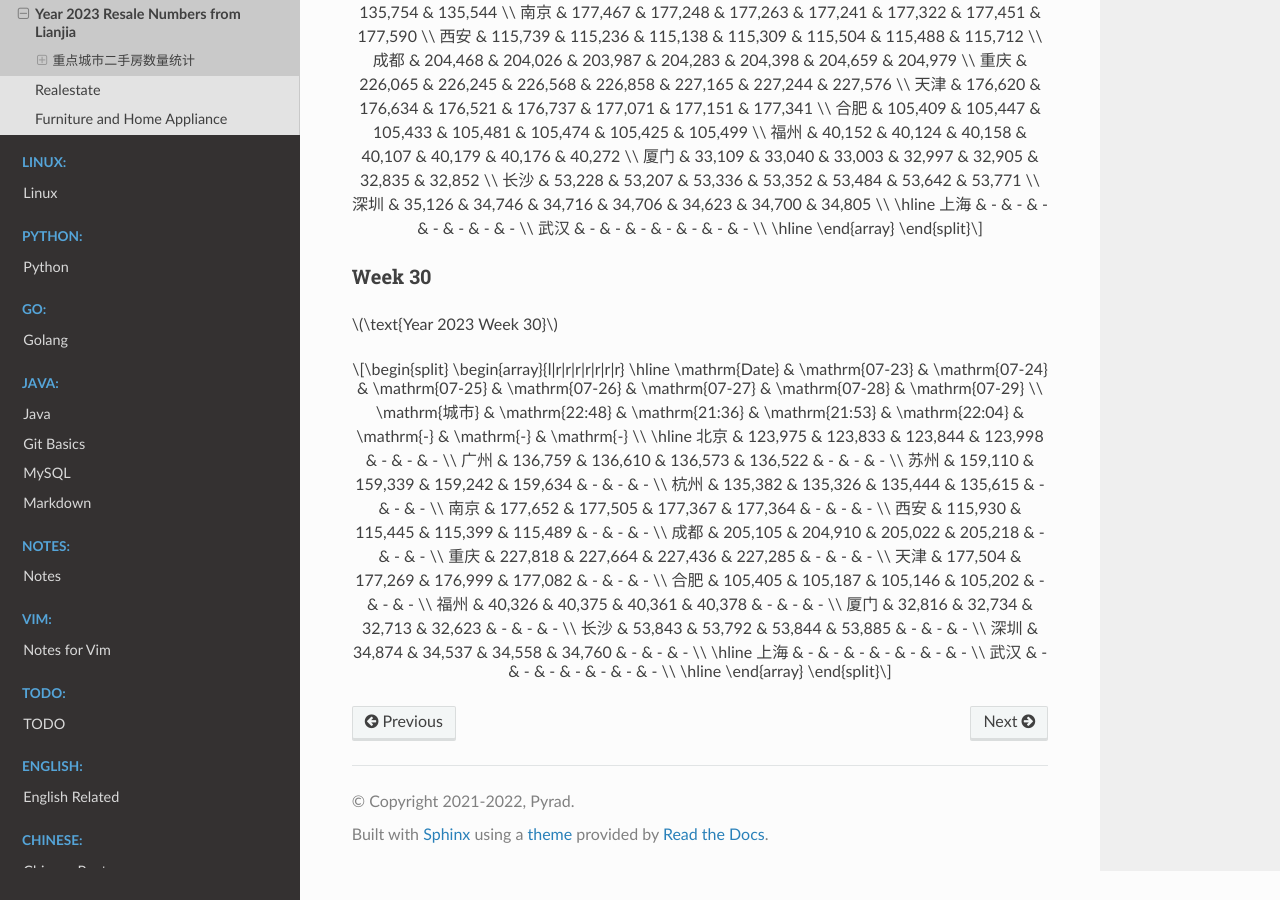
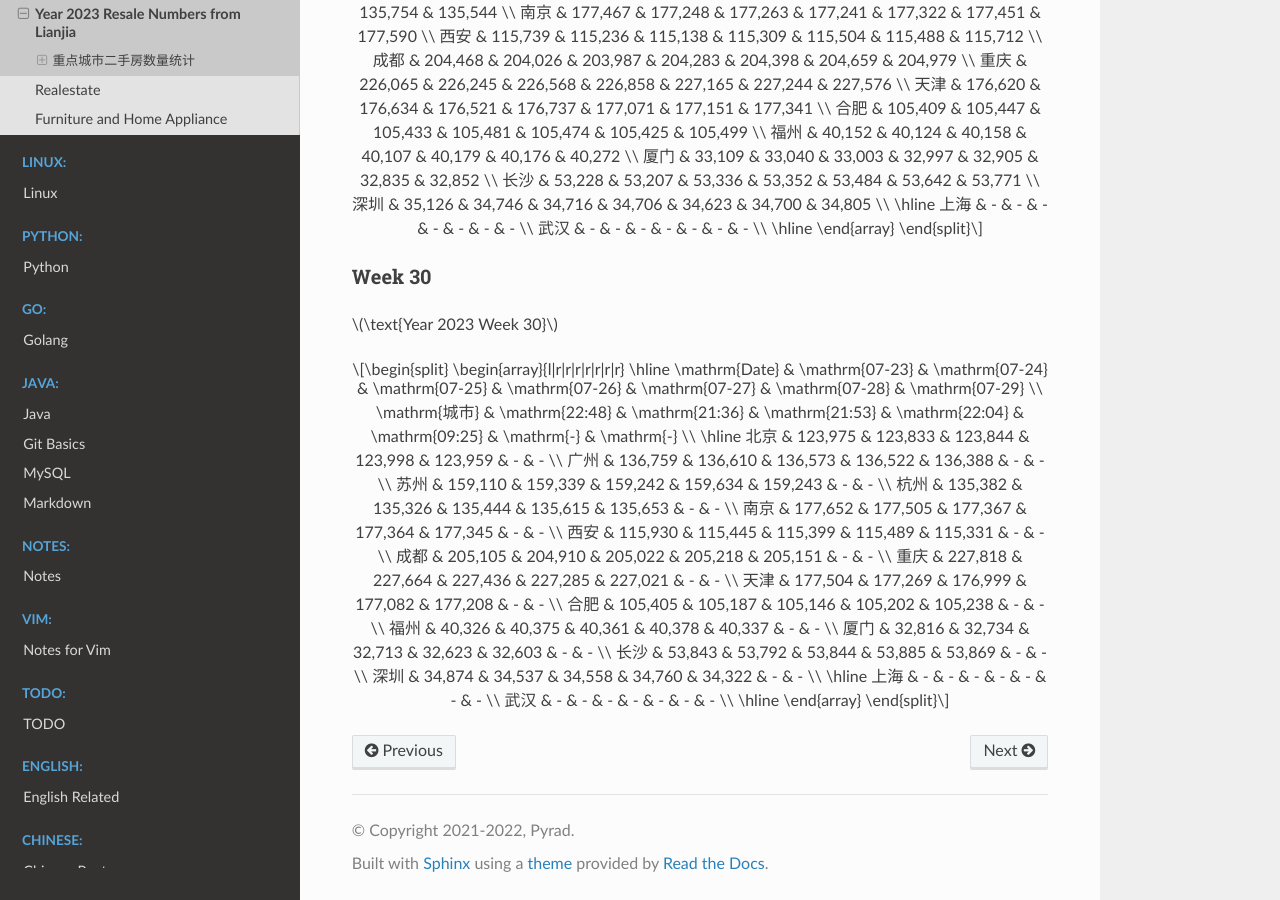
Before and after one commit to Pyrad/pyradnotes, a Sphinx documentation site: the page built from source/RealEstate/resalenumbers2023.md, in a window 1280 px wide and 900 px high, scrolled down 9899 px. Built offline with Sphinx 7.4.7 and the Read the Docs theme 2.0.0, drawn with Linux system fonts in a browser that asks for light colours; a script that is not in the unit is left out.

Commit message:
Realestate Update resale numbers 2023-07-27 09:36

```diff
--- a/source/RealEstate/resalenumbers2023.md
+++ b/source/RealEstate/resalenumbers2023.md
@@ -674,22 +674,22 @@
 \begin{array}{l|r|r|r|r|r|r|r}
 \hline
 \mathrm{Date} & \mathrm{07-23} & \mathrm{07-24} & \mathrm{07-25} & \mathrm{07-26} & \mathrm{07-27} & \mathrm{07-28} & \mathrm{07-29} \\
-\mathrm{城市} & \mathrm{22:48} & \mathrm{21:36} & \mathrm{21:53} & \mathrm{22:04} & \mathrm{-} & \mathrm{-} & \mathrm{-} \\
+\mathrm{城市} & \mathrm{22:48} & \mathrm{21:36} & \mathrm{21:53} & \mathrm{22:04} & \mathrm{09:25} & \mathrm{-} & \mathrm{-} \\
 \hline
-北京 & 123,975 & 123,833 & 123,844 & 123,998 & - & - & - \\
-广州 & 136,759 & 136,610 & 136,573 & 136,522 & - & - & - \\
-苏州 & 159,110 & 159,339 & 159,242 & 159,634 & - & - & - \\
-杭州 & 135,382 & 135,326 & 135,444 & 135,615 & - & - & - \\
-南京 & 177,652 & 177,505 & 177,367 & 177,364 & - & - & - \\
-西安 & 115,930 & 115,445 & 115,399 & 115,489 & - & - & - \\
-成都 & 205,105 & 204,910 & 205,022 & 205,218 & - & - & - \\
-重庆 & 227,818 & 227,664 & 227,436 & 227,285 & - & - & - \\
-天津 & 177,504 & 177,269 & 176,999 & 177,082 & - & - & - \\
-合肥 & 105,405 & 105,187 & 105,146 & 105,202 & - & - & - \\
-福州 & 40,326 & 40,375 & 40,361 & 40,378 & - & - & - \\
-厦门 & 32,816 & 32,734 & 32,713 & 32,623 & - & - & - \\
-长沙 & 53,843 & 53,792 & 53,844 & 53,885 & - & - & - \\
-深圳 & 34,874 & 34,537 & 34,558 & 34,760 & - & - & - \\
+北京 & 123,975 & 123,833 & 123,844 & 123,998 & 123,959 & - & - \\
+广州 & 136,759 & 136,610 & 136,573 & 136,522 & 136,388 & - & - \\
+苏州 & 159,110 & 159,339 & 159,242 & 159,634 & 159,243 & - & - \\
+杭州 & 135,382 & 135,326 & 135,444 & 135,615 & 135,653 & - & - \\
+南京 & 177,652 & 177,505 & 177,367 & 177,364 & 177,345 & - & - \\
+西安 & 115,930 & 115,445 & 115,399 & 115,489 & 115,331 & - & - \\
+成都 & 205,105 & 204,910 & 205,022 & 205,218 & 205,151 & - & - \\
+重庆 & 227,818 & 227,664 & 227,436 & 227,285 & 227,021 & - & - \\
+天津 & 177,504 & 177,269 & 176,999 & 177,082 & 177,208 & - & - \\
+合肥 & 105,405 & 105,187 & 105,146 & 105,202 & 105,238 & - & - \\
+福州 & 40,326 & 40,375 & 40,361 & 40,378 & 40,337 & - & - \\
+厦门 & 32,816 & 32,734 & 32,713 & 32,623 & 32,603 & - & - \\
+长沙 & 53,843 & 53,792 & 53,844 & 53,885 & 53,869 & - & - \\
+深圳 & 34,874 & 34,537 & 34,558 & 34,760 & 34,322 & - & - \\
 \hline
 上海 & - & - & - & - & - & - & - \\
 武汉 & - & - & - & - & - & - & - \\
```
Also changed, not shown: 1 other file.
